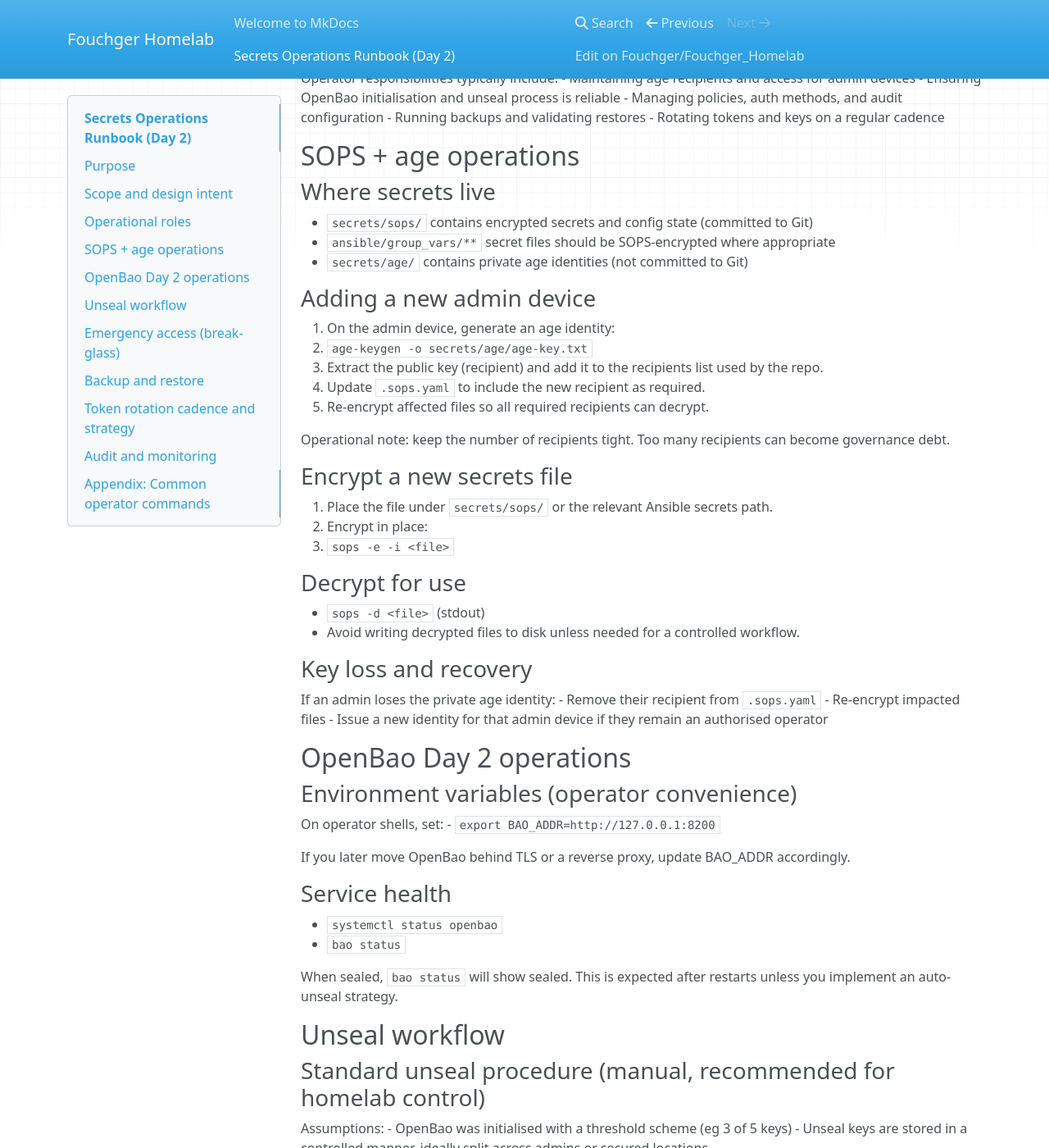
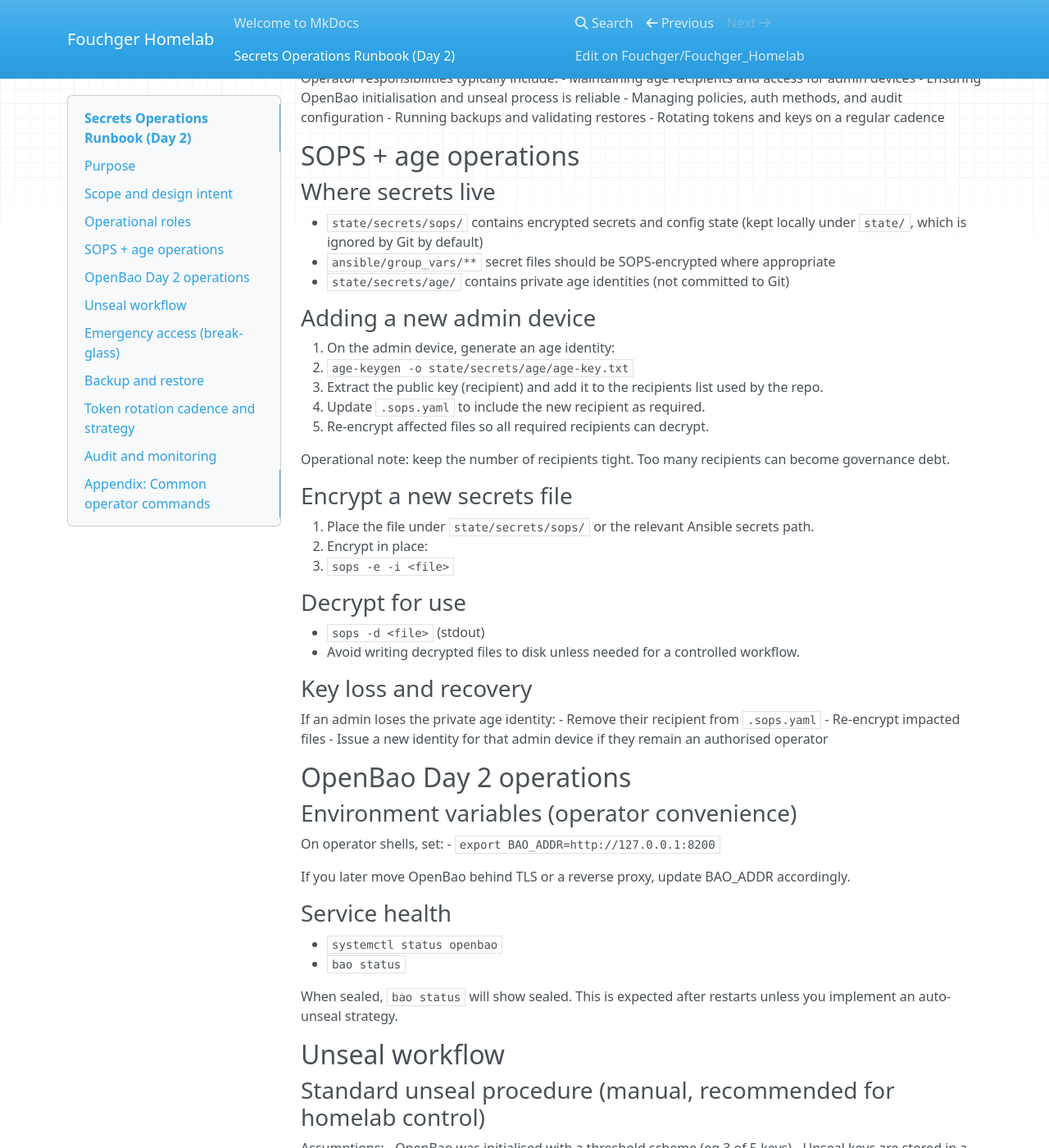
Before and after one commit to Fouchger/Fouchger_Homelab, an MkDocs documentation site: the page built from docs/secrets-runbook.md, in a window 1280 px wide and 1400 px high, scrolled down 495 px. Shown: the whole window at 82% size. Built offline with MkDocs 1.6.1, drawn with Linux system fonts in a browser that asks for light colours; nearby versions of some CDN libraries; some of the changed text lies outside the part shown.

Commit message:
On branch main Your branch is ahead of 'origin/main' by 1 commit.   (use "git push" to publish your local commits)
Changes to be committed:
	modified:   .gitignore
	modified:   .sops.yaml
	modified:   README.md
	modified:   Taskfile.yml
	modified:   docs/secrets-runbook.md
	deleted:    secrets/sops/README.md
	modified:   tasks/git_gh.Taskfile.yml
	modified:   tasks/secrets.Taskfile.yml

```diff
--- a/.sops.yaml
+++ b/.sops.yaml
@@ -10,8 +10,8 @@
 # ##################################################################################################
 
 creation_rules:
-  # Anything under secrets/sops is always encrypted
-  - path_regex: ^secrets/sops/.*\.(ya?ml|json|env|ini)$
+  # Anything under state/secrets/sops is always encrypted
+  - path_regex: ^state/secrets/sops/.*\.(ya?ml|json|env|ini)$
     encrypted_regex: '^(data|stringData|secrets|secret|token|password|key|keys|private|config)$'
     age: age1z74vk9gy30g3c75rj5kgytqfx7f8xhch9jwfse9jadcakv6k8vuqmzjk0u
 
@@ -20,5 +20,5 @@
     age: age1z74vk9gy30g3c75rj5kgytqfx7f8xhch9jwfse9jadcakv6k8vuqmzjk0u
 
   # OpenBao bootstrap artefacts (encrypted at rest in Git)
-  - path_regex: ^secrets/openbao/.*\.(ya?ml|json)$
+  - path_regex: ^state/secrets/openbao/.*(\.enc)?\.(ya?ml|json)$
     age: age1z74vk9gy30g3c75rj5kgytqfx7f8xhch9jwfse9jadcakv6k8vuqmzjk0u
--- a/docs/secrets-runbook.md
+++ b/docs/secrets-runbook.md
@@ -32,13 +32,13 @@
 ## SOPS + age operations
 
 ### Where secrets live
-- `secrets/sops/` contains encrypted secrets and config state (committed to Git)
+- `state/secrets/sops/` contains encrypted secrets and config state (kept locally under `state/`, which is ignored by Git by default)
 - `ansible/group_vars/**` secret files should be SOPS-encrypted where appropriate
-- `secrets/age/` contains private age identities (not committed to Git)
+- `state/secrets/age/` contains private age identities (not committed to Git)
 
 ### Adding a new admin device
 1. On the admin device, generate an age identity:
-   - `age-keygen -o secrets/age/age-key.txt`
+   - `age-keygen -o state/secrets/age/age-key.txt`
 2. Extract the public key (recipient) and add it to the recipients list used by the repo.
 3. Update `.sops.yaml` to include the new recipient as required.
 4. Re-encrypt affected files so all required recipients can decrypt.
@@ -46,7 +46,7 @@
 Operational note: keep the number of recipients tight. Too many recipients can become governance debt.
 
 ### Encrypt a new secrets file
-1. Place the file under `secrets/sops/` or the relevant Ansible secrets path.
+1. Place the file under `state/secrets/sops/` or the relevant Ansible secrets path.
 2. Encrypt in place:
    - `sops -e -i <file>`
 
@@ -83,7 +83,7 @@
 
 Steps:
 1. Retrieve unseal keys via the encrypted bootstrap artefact:
-   - `sops -d secrets/openbao/bootstrap.enc.yaml`
+   - `sops -d state/secrets/openbao/bootstrap.enc.yaml`
 2. Provide unseal keys (3 of 5) to OpenBao:
    - `bao operator unseal`
    - Repeat until unseal threshold is met
```
Also changed, not shown: README.md (+5 -5 lines), Taskfile.yml (+7 -0 lines), secrets/sops/README.md (deleted, +0 -10 lines), 3 other files.
